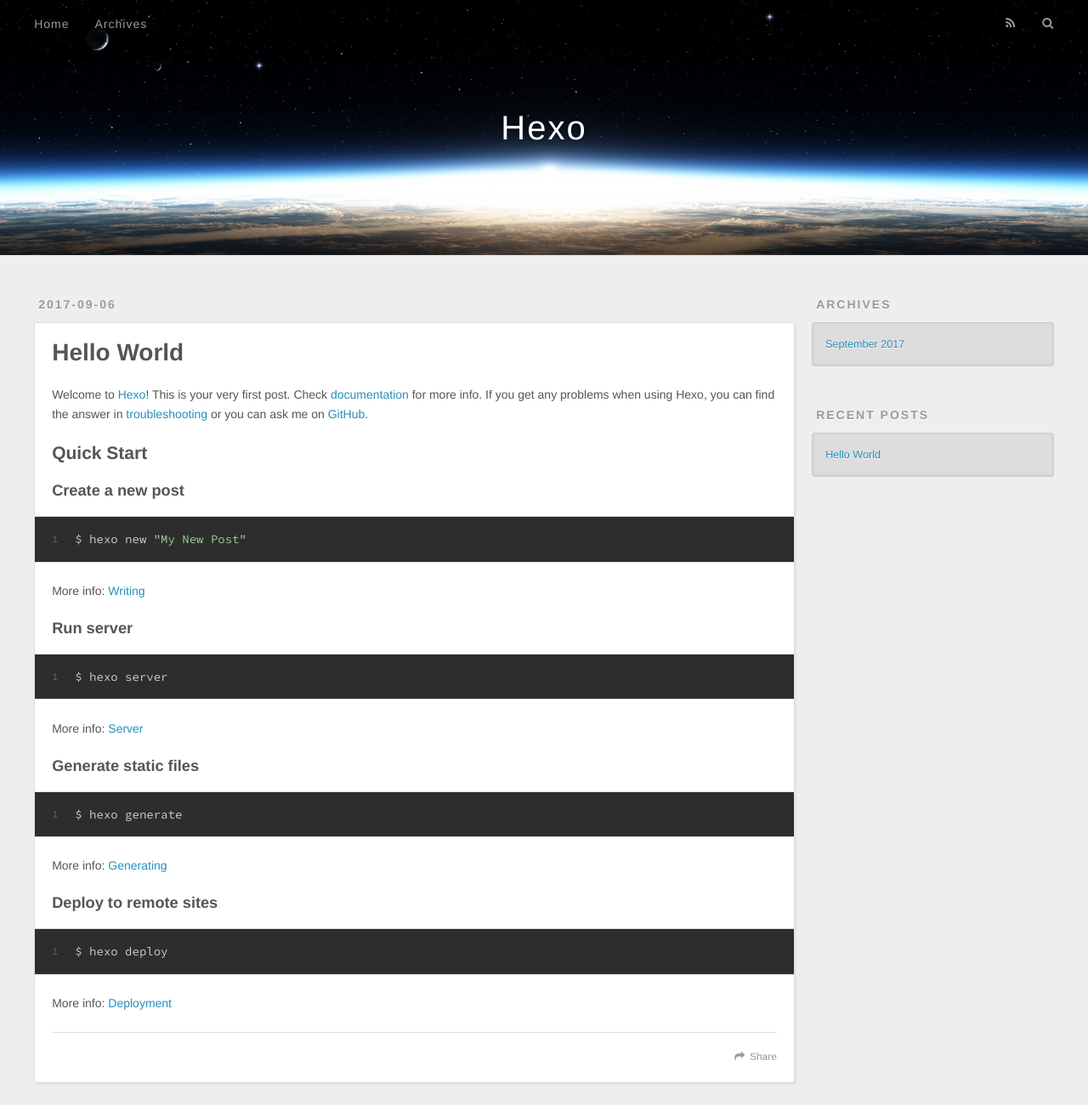
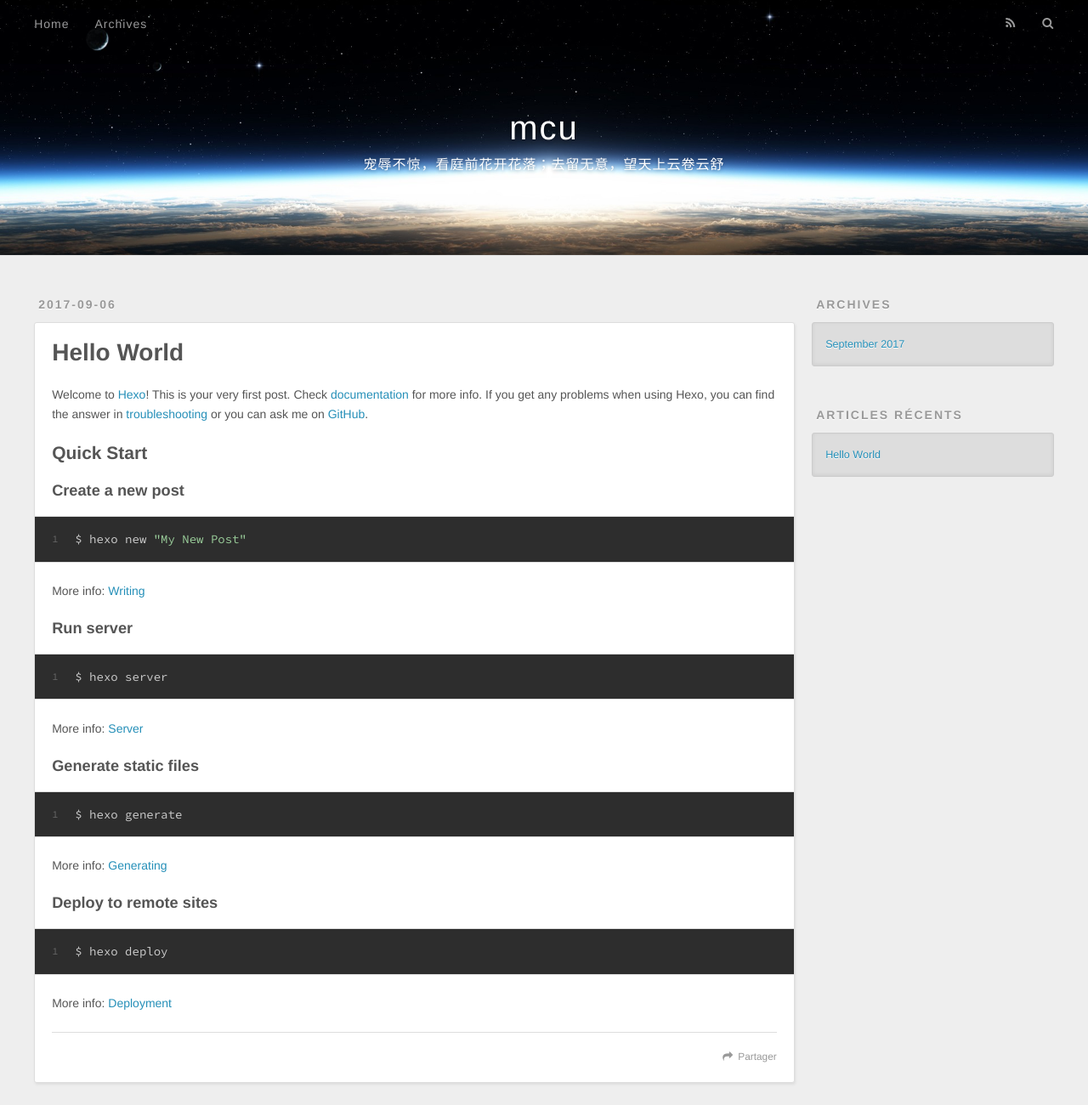
Before and after one commit to huangzc1234/huangzc1234.github.io, a plain HTML site: page index.html in a window 1280 px wide. Shown: the top 1300 px of the page at 85% size. Drawn offline with nearby package versions, Linux system fonts and the light colour scheme.

Commit message:
Site updated: 2017-09-06 10:39:46

```diff
--- a/index.html
+++ b/index.html
@@ -3,16 +3,16 @@
 <head>
   <meta charset="utf-8">
 
-  <title>Hexo</title>
+  <title>mcu</title>
   <meta name="viewport" content="width=device-width, initial-scale=1, maximum-scale=1">
   <meta property="og:type" content="website">
-<meta property="og:title" content="Hexo">
+<meta property="og:title" content="mcu">
 <meta property="og:url" content="http://yoursite.com/index.html">
-<meta property="og:site_name" content="Hexo">
+<meta property="og:site_name" content="mcu">
 <meta name="twitter:card" content="summary">
-<meta name="twitter:title" content="Hexo">
+<meta name="twitter:title" content="mcu">
 
-    <link rel="alternate" href="/atom.xml" title="Hexo" type="application/atom+xml">
+    <link rel="alternate" href="/atom.xml" title="mcu" type="application/atom+xml">
 
 
     <link rel="icon" href="/favicon.png">
@@ -33,8 +33,12 @@
   <div id="header-outer" class="outer">
     <div id="header-title" class="inner">
       <h1 id="logo-wrap">
-        <a href="/" id="logo">Hexo</a>
+        <a href="/" id="logo">mcu</a>
       </h1>
+
+        <h2 id="subtitle-wrap">
+          <a href="/" id="subtitle">宠辱不惊，看庭前花开花落；去留无意，望天上云卷云舒</a>
+        </h2>
 
     </div>
     <div id="header-inner" class="inner">
@@ -48,9 +52,9 @@
       </nav>
       <nav id="sub-nav">
 
-          <a id="nav-rss-link" class="nav-icon" href="/atom.xml" title="RSS Feed"></a>
+          <a id="nav-rss-link" class="nav-icon" href="/atom.xml" title="Flux RSS"></a>
 
-        <a id="nav-search-btn" class="nav-icon" title="Search"></a>
+        <a id="nav-search-btn" class="nav-icon" title="Rechercher"></a>
       </nav>
       <div id="search-form-wrap">
         <form action="//google.com/search" method="get" accept-charset="UTF-8" class="search-form"><input type="search" name="q" class="search-form-input" placeholder="Search"><button type="submit" class="search-form-submit">&#xF002;</button><input type="hidden" name="sitesearch" value="http://yoursite.com"></form>
@@ -96,7 +100,7 @@
 
     </div>
     <footer class="article-footer">
-      <a data-url="http://yoursite.com/2017/09/06/hello-world/" data-id="cj78efled0000k66c2kvuu20y" class="article-share-link">Share</a>
+      <a data-url="http://yoursite.com/2017/09/06/hello-world/" data-id="cj78f1fym0000p96csp6o3s9y" class="article-share-link">Partager</a>
 
 
     </footer>
@@ -131,7 +135,7 @@
 
 
   <div class="widget-wrap">
-    <h3 class="widget-title">Recent Posts</h3>
+    <h3 class="widget-title">Articles récents</h3>
     <div class="widget">
       <ul>
 
@@ -152,7 +156,7 @@
   <div class="outer">
     <div id="footer-info" class="inner">
       &copy; 2017 John Doe<br>
-      Powered by <a href="http://hexo.io/" target="_blank">Hexo</a>
+      Propulsé by <a href="http://hexo.io/" target="_blank">Hexo</a>
     </div>
   </div>
 </footer>
```
Also changed, not shown: 2017/09/06/hello-world/index.html (+13 -9 lines), archives/2017/09/index.html (+14 -10 lines), archives/2017/index.html (+14 -10 lines), archives/index.html (+14 -10 lines).
